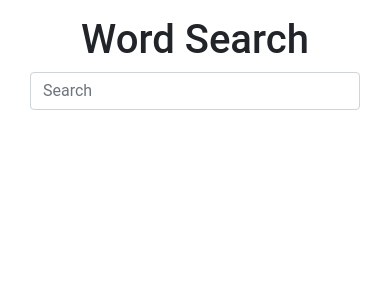
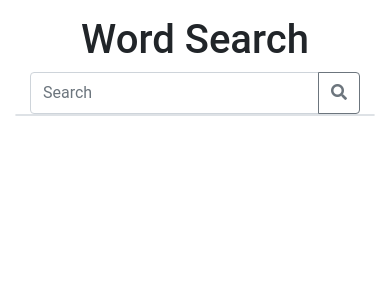
Before and after one commit to Dhiraj47/fuzzy_word_search, a Django app: page /search/ in a window 390 px wide. Shown: the top 300 px of the page. Run offline with Django 3.2, Linux system fonts and the light colour scheme; parts of the project's set-up code (start-up, migrations or seed data) failed here and were passed over; some libraries are stand-ins or nearby versions.

Commit message:
Update index.html

```diff
--- a/search/templates/index.html
+++ b/search/templates/index.html
@@ -29,27 +29,46 @@ p:hover{
 
 }
 
+/* hide the blue outline */
+.form-control:focus {
+    outline: 0 !important;
+    border-color: initial;
+    box-shadow: none;
+}
+
+
 
     </style>
-
+    <link rel='stylesheet' href='https://use.fontawesome.com/releases/v5.7.0/css/all.css'
+          integrity='sha384-lZN37f5QGtY3VHgisS14W3ExzMWZxybE1SJSEsQp9S+oqd12jhcu+A56Ebc1zFSJ' crossorigin='anonymous'>
 </head>
 <body>
 
 <div class='container'>
 
     <center><h1 class="mt-3">Word Search</h1></center>
-        <div class="col-xl-7 center">
-            <input id="search" type="search" class="form-control" placeholder="Search" value="">
-        <div id="search_result">
 
-        </div>
+    <div class="input-group col-md-7 center">
+        <!--search box-->
+        <input id="search" type="search" class="form-control py-2" placeholder="Search" value="" autocomplete="off">
+        <span class="input-group-append">
+                <button class="btn btn-outline-secondary" type="button" onclick="getsearch();">
+                    <i class="fa fa-search"></i>
+                </button>
+            </span>
     </div>
+    <!--result div-->
+    <div id="search_result" class="col-md-7 center border rounded">
+
+    </div>
+
 </div>
 
 
 <br>
 <script src="https://code.jquery.com/jquery-3.1.1.min.js"></script>
 <script>
+// if the word length is equal or greater then 3 it call ajax request on keyup function
 $(document).ready(function(){
     var minlength = 3;
     var value = '';
@@ -70,25 +89,20 @@ $(document).ready(function(){
 
                     for (var i = 0; i < e; i++)
                         $("#search_result").append("<p>"+resp['result'][i]+"</p>");
-
 					}
                 });
 
         }
   });
 
-
-  $("p").click(function(){
+// this function is used when a user click on particular result the value is set to input box
+  $(document).on('click', 'p', function(){
     $("#search").val($(this).text());
+    $("#search_result").empty();
   });
 
 });
 
-
-
-
-
-
 </script>
 </body>
 </html>
```
